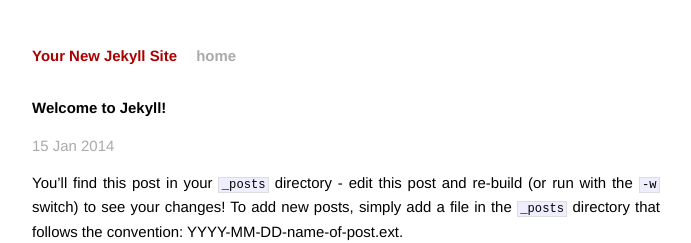
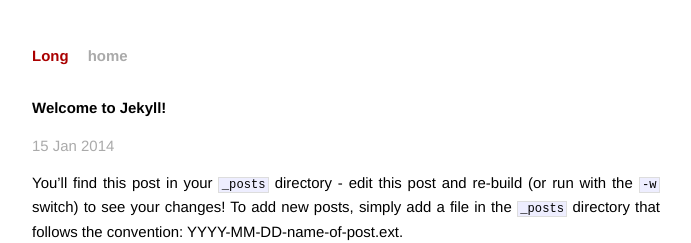
Before and after one commit to longtengz/longtengz.github.io, a Jekyll site: the page built from _posts/2014-01-15-welcome-to-jekyll.markdown, in a window 1280 px wide. Shown: the top 243 px of the page, without its empty margins (294-985 px from the left). Built offline with Jekyll 4.4.1, drawn with Linux system fonts in a browser that asks for light colours; Markdown is read by kramdown in place of the engine named in the settings.

Commit message:
trying first few changes

```diff
--- a/_config.yml
+++ b/_config.yml
@@ -1,3 +1,3 @@
-name: Your New Jekyll Site
+name: Long
 markdown: redcarpet
 pygments: true
--- a/index.html
+++ b/index.html
@@ -1,6 +1,6 @@
 ---
 layout: default
-title: Your New Jekyll Site
+title: Long
 ---
 
 <div id="home">
```
